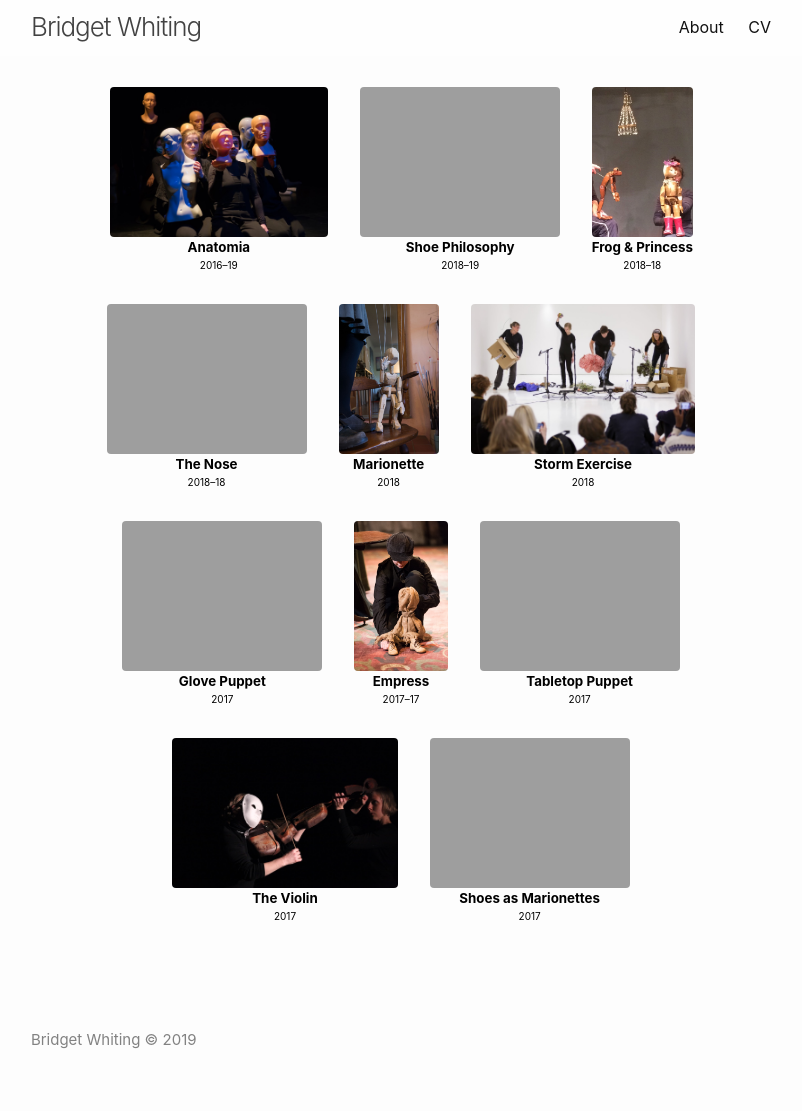
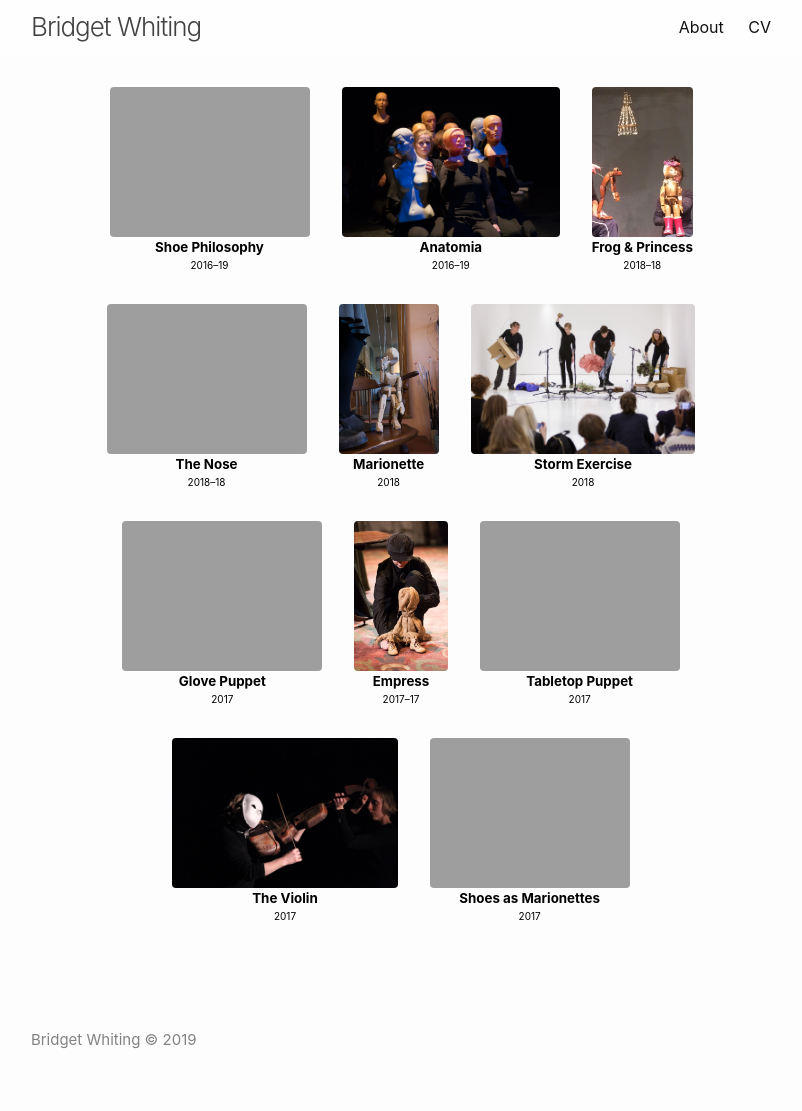
Before and after one commit to markwhiting/bridget, a Jekyll site: the page built from index.md, in a window 1280 px wide. Shown: the whole page, without its empty margins (239-1041 px from the left). Built offline with Jekyll 4.4.1, drawn with Linux system fonts in a browser that asks for light colours.

Commit message:
added date

```diff
--- a/_projects/shoe-philosophy.markdown
+++ b/_projects/shoe-philosophy.markdown
@@ -1,8 +1,8 @@
 ---
 title: Shoe Philosophy
 image: /assets/ShoePhilosophy/ShoeOpera/shoe philosophy.png
-start: 2018-01-01
-end: 2019-01-01
+start: 2016-09-12
+end: 2019-07-30
 ---
 
 <!-- this is a potential header item: background: "image" -->
```
